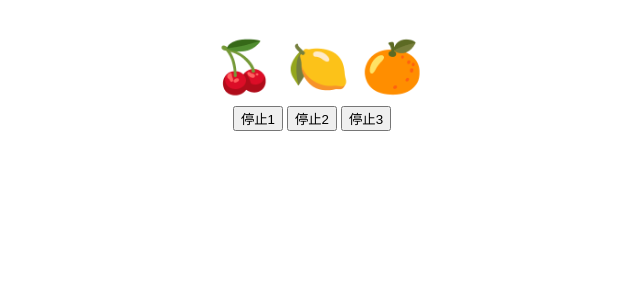
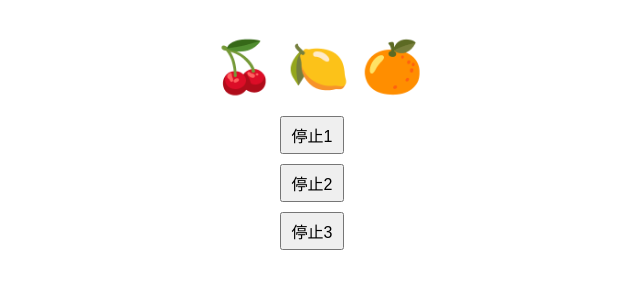
Before and after one commit to R-N-do/slot, a plain HTML site: page index.html in a window 1280 px wide. Shown: the whole page, without its empty margins (328-968 px from the left). Drawn offline with Linux system fonts and the light colour scheme.

Commit message:
Update style.css

```diff
--- a/style.css
+++ b/style.css
@@ -17,3 +17,10 @@
     padding: 10px 20px;
     font-size: 20px;
 }
+
+.stopButton {
+    display: block;
+    margin: 10px auto;
+    padding: 5px 10px;
+    font-size: 16px;
+}
```
